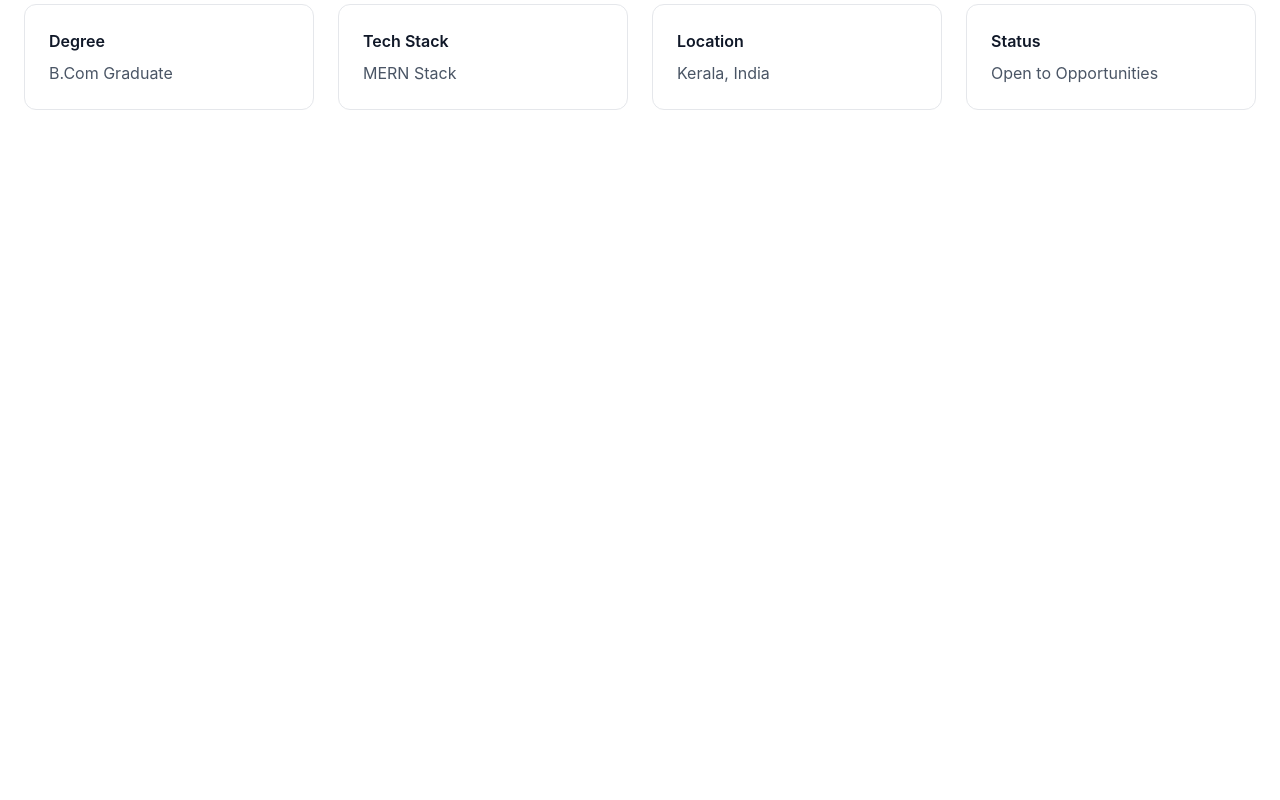
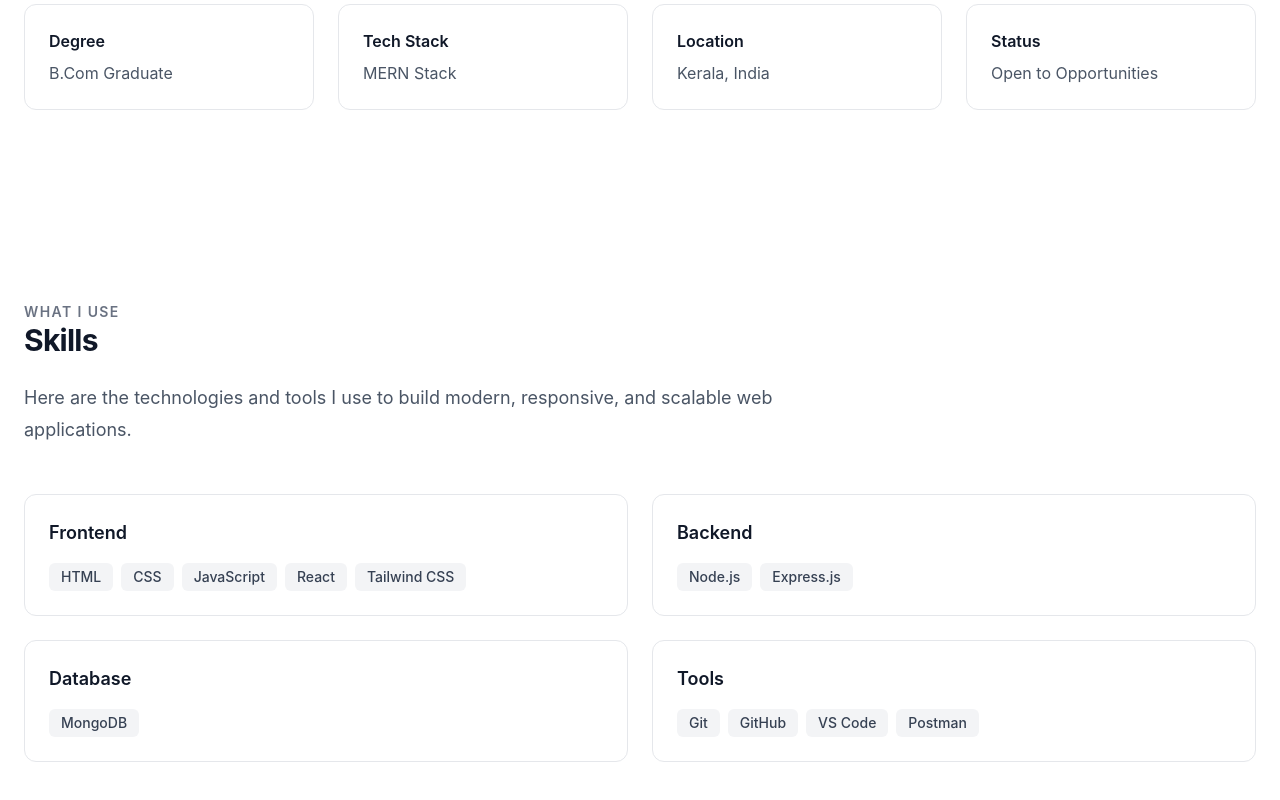
Before and after one commit to roshan-vyas-dev/roshan-portfolio, a React (Vite) app: page / in a window 1280 px wide. Shown: the part 1124-1924 px from the top of the page. Before the commit the page ends 1330 px from the top, so only its background shows below. Built offline with nearby package versions, Linux system fonts and the light colour scheme.

Commit message:
feat: build skills section

```diff
--- a/src/App.jsx
+++ b/src/App.jsx
@@ -1,6 +1,7 @@
 import Navbar from "./components/Navbar";
 import About from "./sections/About";
 import Hero from "./sections/Hero";
+import Skills from "./sections/Skills";
 
 function App() {
   return (
@@ -8,6 +9,7 @@ function App() {
       <Navbar />
       <Hero />
       <About/>
+      <Skills/>
     </>
   );
 }
--- /dev/null
+++ b/src/components/SkillCard.jsx
@@ -0,0 +1,22 @@
+function SkillCard({ category, skills }) {
+    return (
+        <div className="rounded-xl border border-gray-200 p-6">
+            <h3 className="text-lg font-semibold text-gray-900">
+                {category}
+            </h3>
+
+            <div className="mt-4 flex flex-wrap gap-2">
+                {skills.map((skill) => (
+                    <span
+                        key={skill}
+                        className="rounded-md bg-gray-100 px-3 py-1 text-sm font-medium text-gray-700 transition-colors hover:bg-gray-900 hover:text-white"
+                    >
+                        {skill}
+                    </span>
+                ))}
+            </div>
+        </div>
+    );
+}
+
+export default SkillCard;
--- /dev/null
+++ b/src/data/skillsData.js
@@ -0,0 +1,20 @@
+const skillsData = [
+  {
+    category: "Frontend",
+    skills: ["HTML", "CSS", "JavaScript", "React", "Tailwind CSS"],
+  },
+  {
+    category: "Backend",
+    skills: ["Node.js", "Express.js"],
+  },
+  {
+    category: "Database",
+    skills: ["MongoDB"],
+  },
+  {
+    category: "Tools",
+    skills: ["Git", "GitHub", "VS Code", "Postman"],
+  },
+];
+
+export default skillsData;
--- /dev/null
+++ b/src/sections/Skills.jsx
@@ -0,0 +1,39 @@
+import Container from "../components/Container";
+import SectionHeading from "../components/SectionHeading";
+import SkillCard from "../components/SkillCard";
+import skillsData from "../data/skillsData";
+
+
+function Skills() {
+    return (
+        <section id="skills" className="py-24">
+            <Container>
+                <p className="text-sm font-semibold uppercase tracking-widest text-gray-500">
+                    What I Use
+                </p>
+
+                <SectionHeading>
+                    Skills
+                </SectionHeading>
+
+                <p className="mt-6 max-w-3xl text-lg leading-8 text-gray-600">
+                    Here are the technologies and tools I use to build modern, responsive,
+                    and scalable web applications.
+                </p>
+
+
+                <div className="mt-12 grid gap-6 md:grid-cols-2">
+                    {skillsData.map((item) => (
+                        <SkillCard
+                            key={item.category}
+                            category={item.category}
+                            skills={item.skills}
+                        />
+                    ))}
+                </div>
+            </Container>
+        </section>
+    );
+}
+
+export default Skills;
```
